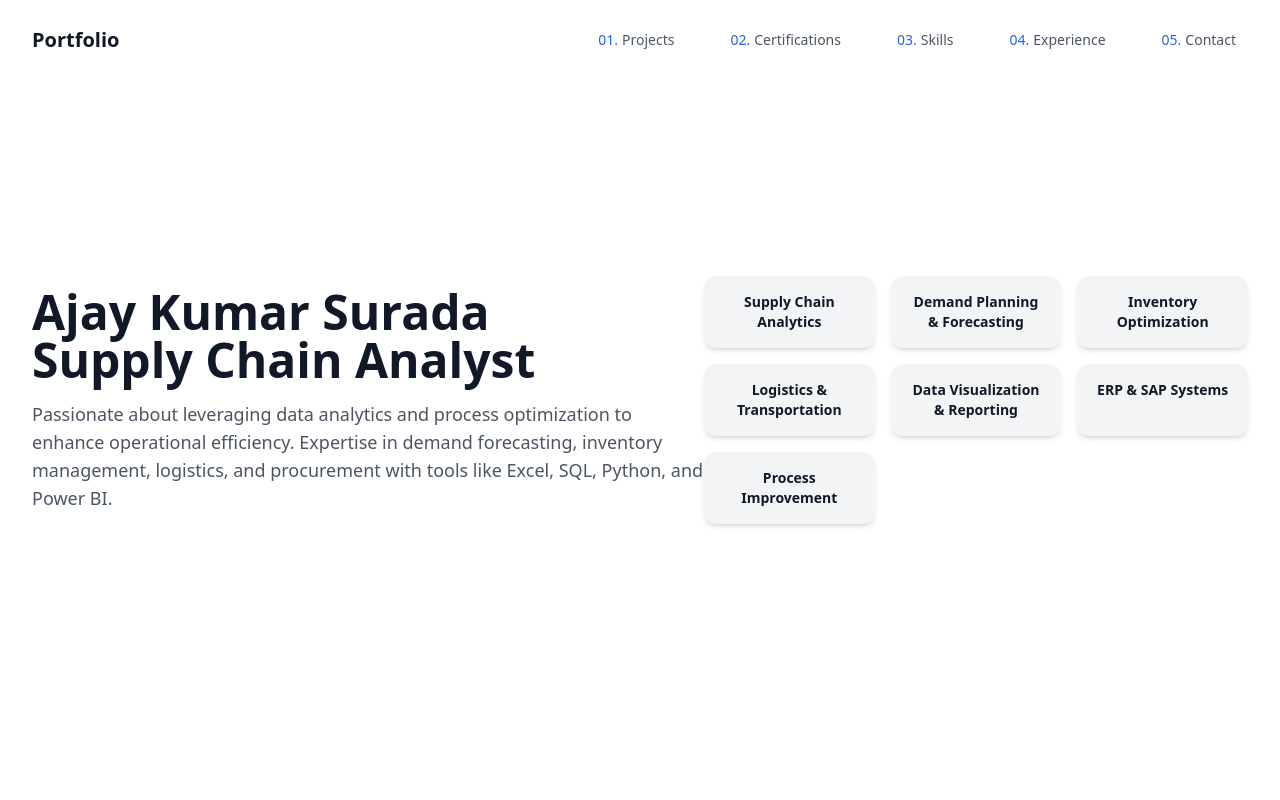
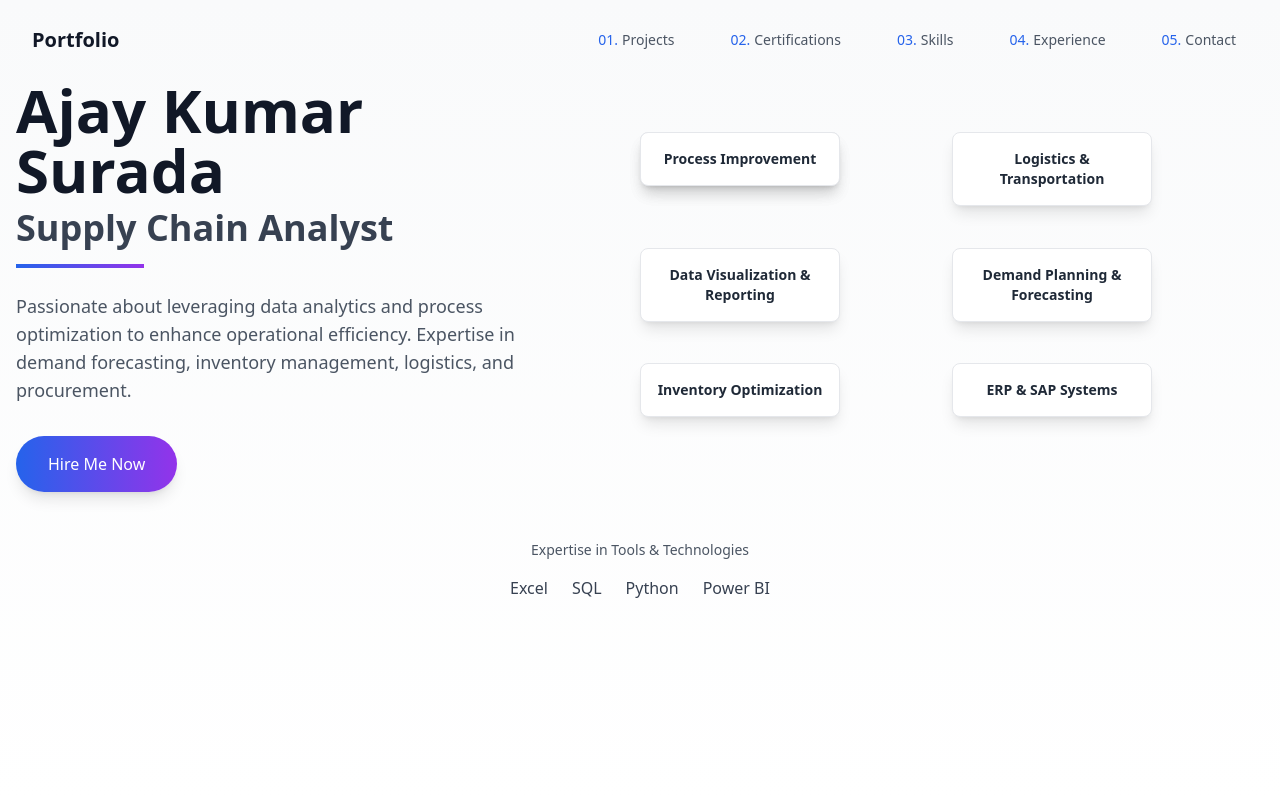
Before and after one commit to ajay-kumar2109/Myportfolio, a React (Vite) app: page / in a window 1280 px wide. Shown: the top 800 px of the page. Built offline with nearby package versions, Linux system fonts and the light colour scheme; the HTML template or start-up script is replaced by a standard one.

Commit message:
Update Hero.jsx

```diff
--- a/src/components/Hero.jsx
+++ b/src/components/Hero.jsx
@@ -12,43 +12,89 @@ const Hero = () => {
     "Process Improvement",
   ];
 
+  const tools = ["Excel", "SQL", "Python", "Power BI"];
+
   return (
-    <section className="bg-white text-gray-900 px-4 py-8 md:px-8 md:py-16 flex flex-col md:flex-row items-center justify-between min-h-screen w-full">
+    <section className="bg-gradient-to-b from-gray-50 to-white px-4 py-12 md:py-20 flex flex-col items-center min-h-screen w-full">
+      <div className="max-w-7xl w-full flex flex-col md:flex-row items-center justify-between">
         {/* Left Side - Intro */}
-      <div className="max-w-2xl w-full text-center md:text-left">
+        <div className="max-w-lg w-full text-center md:text-left mb-12 md:mb-0">
           <motion.h1
             initial={{ opacity: 0, y: -20 }}
             animate={{ opacity: 1, y: 0 }}
             transition={{ duration: 0.8 }}
-          className="text-3xl sm:text-4xl md:text-5xl font-bold leading-tight"
+            className="text-4xl sm:text-5xl md:text-6xl font-bold text-gray-900 leading-tight"
           >
-          Ajay Kumar Surada <br className="md:hidden" />
-          <span className="block mt-2 md:mt-0">Supply Chain Analyst</span>
+            Ajay Kumar Surada
+            <span className="block text-2xl sm:text-3xl md:text-4xl mt-2 text-gray-700">
+              Supply Chain Analyst
+            </span>
+            <span className="block w-32 h-1 bg-gradient-to-r from-blue-600 to-purple-600 mt-4 mx-auto md:mx-0"></span>
           </motion.h1>
           <motion.p
             initial={{ opacity: 0, y: 20 }}
             animate={{ opacity: 1, y: 0 }}
             transition={{ duration: 0.8, delay: 0.2 }}
-          className="text-base sm:text-lg text-gray-600 mt-4"
+            className="text-base sm:text-lg text-gray-600 mt-6"
           >
-          Passionate about leveraging data analytics and process optimization to enhance operational efficiency. Expertise in demand forecasting, inventory management, logistics, and procurement with tools like Excel, SQL, Python, and Power BI.
+            Passionate about leveraging data analytics and process optimization to enhance operational efficiency. Expertise in demand forecasting, inventory management, logistics, and procurement.
           </motion.p>
+          {/* Hire Me Now Button (Plain HTML to avoid import issues) */}
+          <motion.div
+            initial={{ opacity: 0, y: 20 }}
+            animate={{ opacity: 1, y: 0 }}
+            transition={{ duration: 0.8, delay: 0.4 }}
+            className="mt-8"
+          >
+            <a
+              href="#contact"
+              className="inline-block px-8 py-4 bg-gradient-to-r from-blue-600 to-purple-600 text-white rounded-full font-medium shadow-lg hover:from-blue-700 hover:to-purple-700 transition-all"
+            >
+              Hire Me Now
+            </a>
+          </motion.div>
         </div>
 
-      {/* Right Side - Skills Cards */}
-      <div className="grid grid-cols-2 sm:grid-cols-2 md:grid-cols-3 gap-4 mt-10 md:mt-0 w-full md:w-auto">
+        {/* Right Side - Skills Cards (Floating Effect) */}
+        <div className="relative w-full md:w-1/2 h-64 md:h-96">
           {skills.map((skill, index) => (
             <motion.div
               key={index}
-            initial={{ opacity: 0, y: 20 }}
-            animate={{ opacity: 1, y: 0 }}
+              initial={{ opacity: 0, scale: 0.8, x: 50 }}
+              animate={{ opacity: 1, scale: 1, x: 0 }}
               transition={{ duration: 0.6, delay: 0.2 * index }}
-            className="bg-gray-100 p-3 sm:p-4 rounded-xl shadow-md text-center text-xs sm:text-sm font-semibold"
+              className="absolute bg-white p-4 rounded-lg shadow-lg text-center text-sm font-semibold text-gray-800 border border-gray-200"
+              style={{
+                top: `${10 + (index % 3) * 30}%`,
+                left: `${index % 2 === 0 ? 0 : 50}%`,
+                transform: `translateX(${index % 2 === 0 ? '0' : '-50%'})`,
+                width: "200px",
+              }}
             >
               {skill}
             </motion.div>
           ))}
         </div>
+      </div>
+
+      {/* Footer - Tools/Expertise */}
+      <motion.div
+        initial={{ opacity: 0 }}
+        animate={{ opacity: 1 }}
+        transition={{ duration: 0.8, delay: 1 }}
+        className="mt-12 text-center"
+      >
+        <p className="text-gray-600 text-sm mb-4">
+          Expertise in Tools & Technologies
+        </p>
+        <div className="flex justify-center gap-6 flex-wrap">
+          {tools.map((tool, index) => (
+            <span key={index} className="text-gray-700 font-medium">
+              {tool}
+            </span>
+          ))}
+        </div>
+      </motion.div>
     </section>
   );
 };
```
Lines whose indentation alone changed are shown as unchanged.
